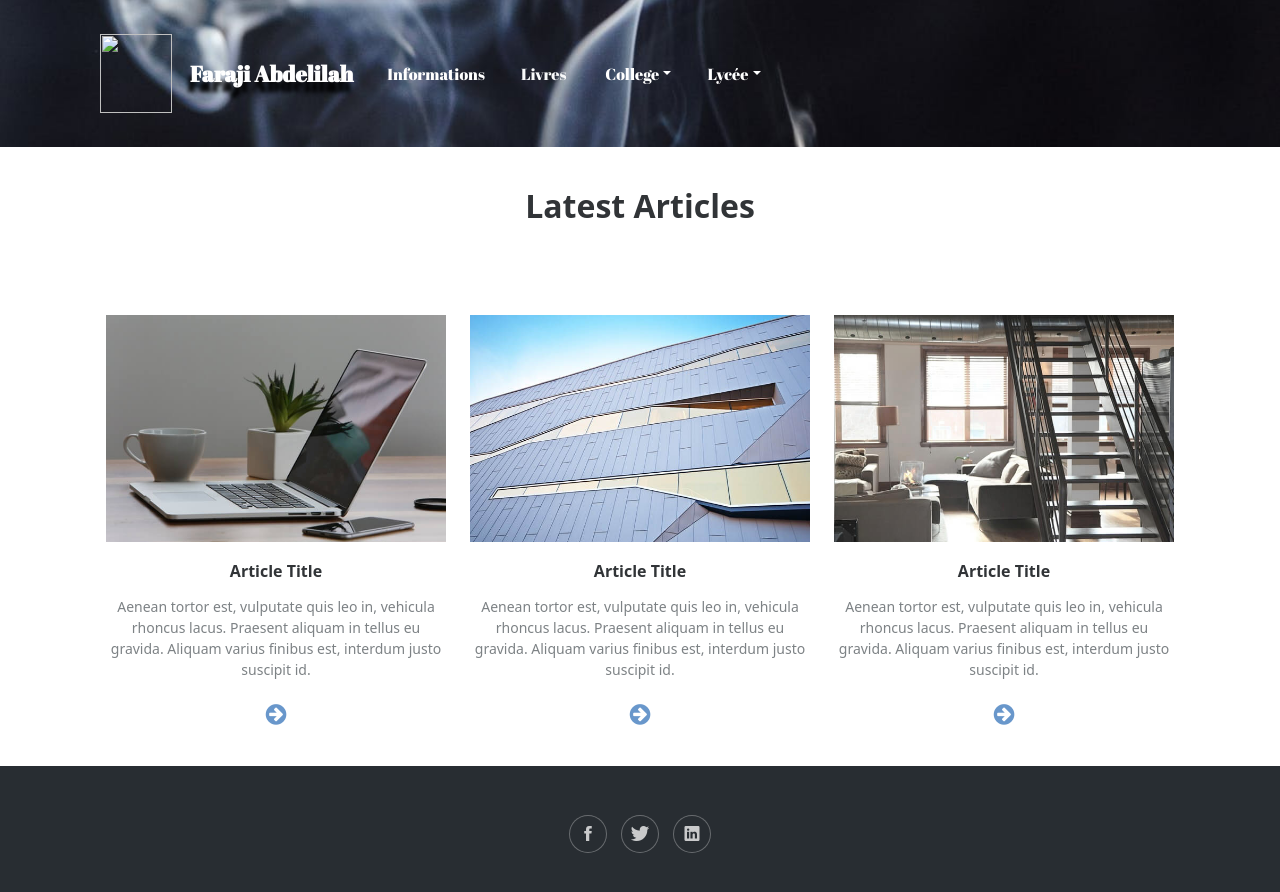
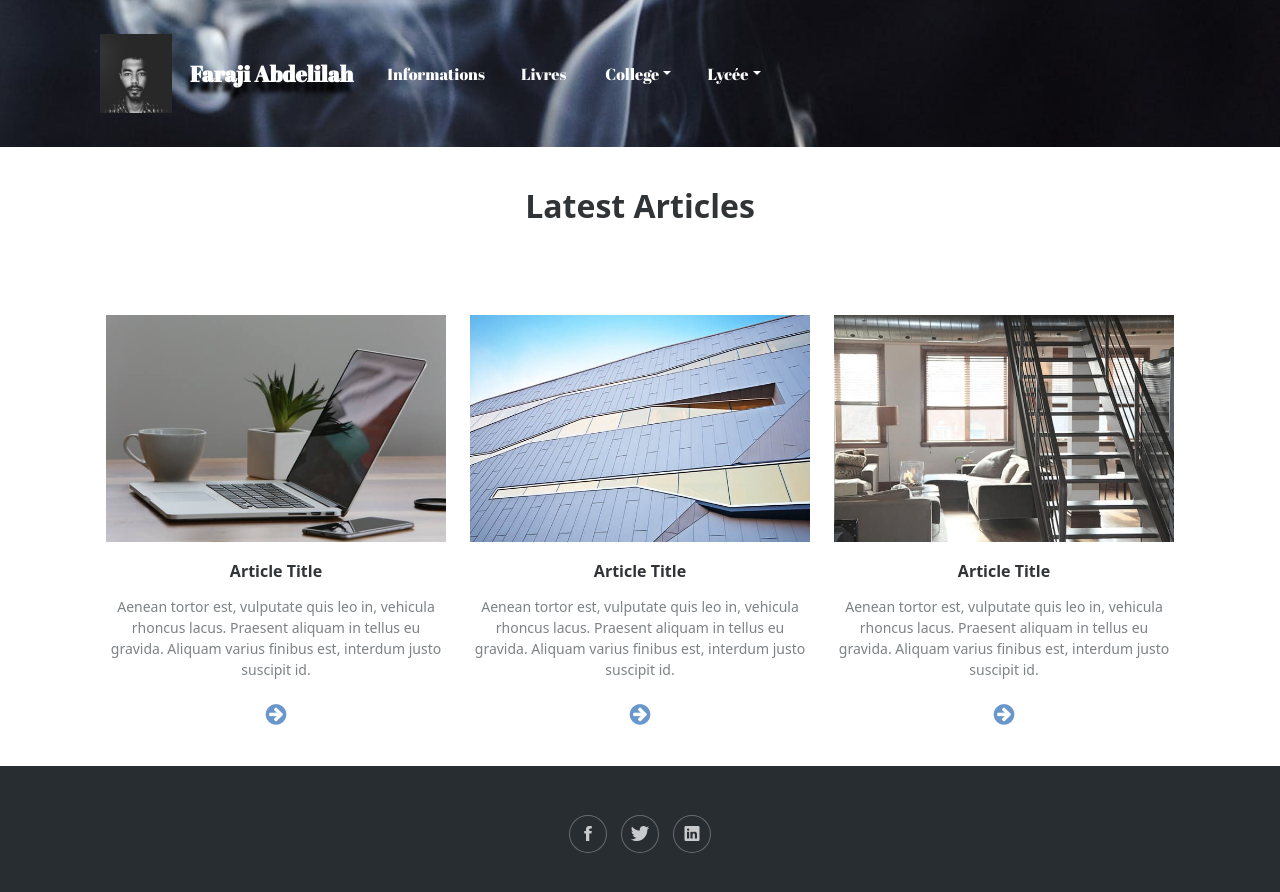
Before and after one commit to farajiabdell/abdell30.github.io, a plain HTML site: page index.html in a window 1280 px wide. Drawn offline with Linux system fonts and the light colour scheme; files whose address does not match are found by name; a web font is replaced by a local one.

Commit message:
Update index.html

```diff
--- a/index.html
+++ b/index.html
@@ -18,7 +18,7 @@
 <body>
     <nav class="navbar navbar-light navbar-expand-md navigation-clean-button" style="background: url(&quot;assets/img/pexels-photo-5984612.jpeg&quot;) left / cover, #494a57;">
         <div class="container">
-            <picture><img src="assets/img/116153601_372511207046210_8919017479202648435_n.jpg" style="width: 72px;height: 79px;margin: 18px;padding: -69px;text-shadow: -14px 31px 20px var(--bs-white);"></picture><a class="navbar-brand" href="#" style="color: rgb(254,254,254);font-size: 22px;font-family: 'Abril Fatface', serif;font-weight: bold;text-align: center;text-shadow: -3px 10px 4px rgb(0,0,0);">Faraji Abdelilah</a><button data-bs-toggle="collapse" class="navbar-toggler" data-bs-target="#navcol-1"><span class="visually-hidden">Toggle navigation</span><span class="navbar-toggler-icon"></span></button>
+            <picture><img src="116153601_372511207046210_8919017479202648435_n.jpg" style="width: 72px;height: 79px;margin: 18px;padding: -69px;text-shadow: -14px 31px 20px var(--bs-white);"></picture><a class="navbar-brand" href="#" style="color: rgb(254,254,254);font-size: 22px;font-family: 'Abril Fatface', serif;font-weight: bold;text-align: center;text-shadow: -3px 10px 4px rgb(0,0,0);">Faraji Abdelilah</a><button data-bs-toggle="collapse" class="navbar-toggler" data-bs-target="#navcol-1"><span class="visually-hidden">Toggle navigation</span><span class="navbar-toggler-icon"></span></button>
             <div class="collapse navbar-collapse" id="navcol-1">
                 <ul class="navbar-nav me-auto">
                     <li class="nav-item"><a class="nav-link active" href="#" style="font-family: 'Abril Fatface', serif;color: rgb(255,255,255);">Informations</a></li>
```
